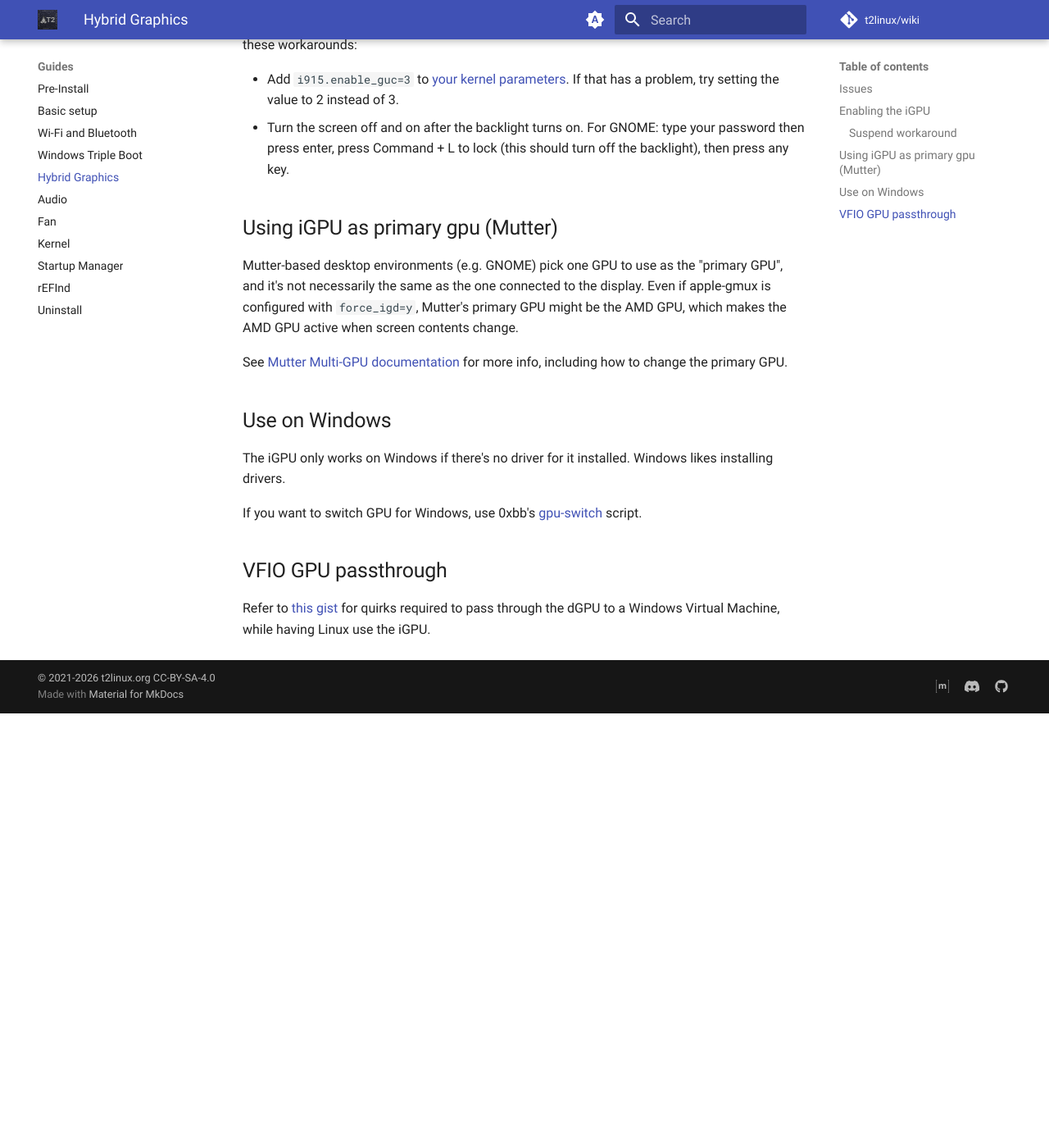
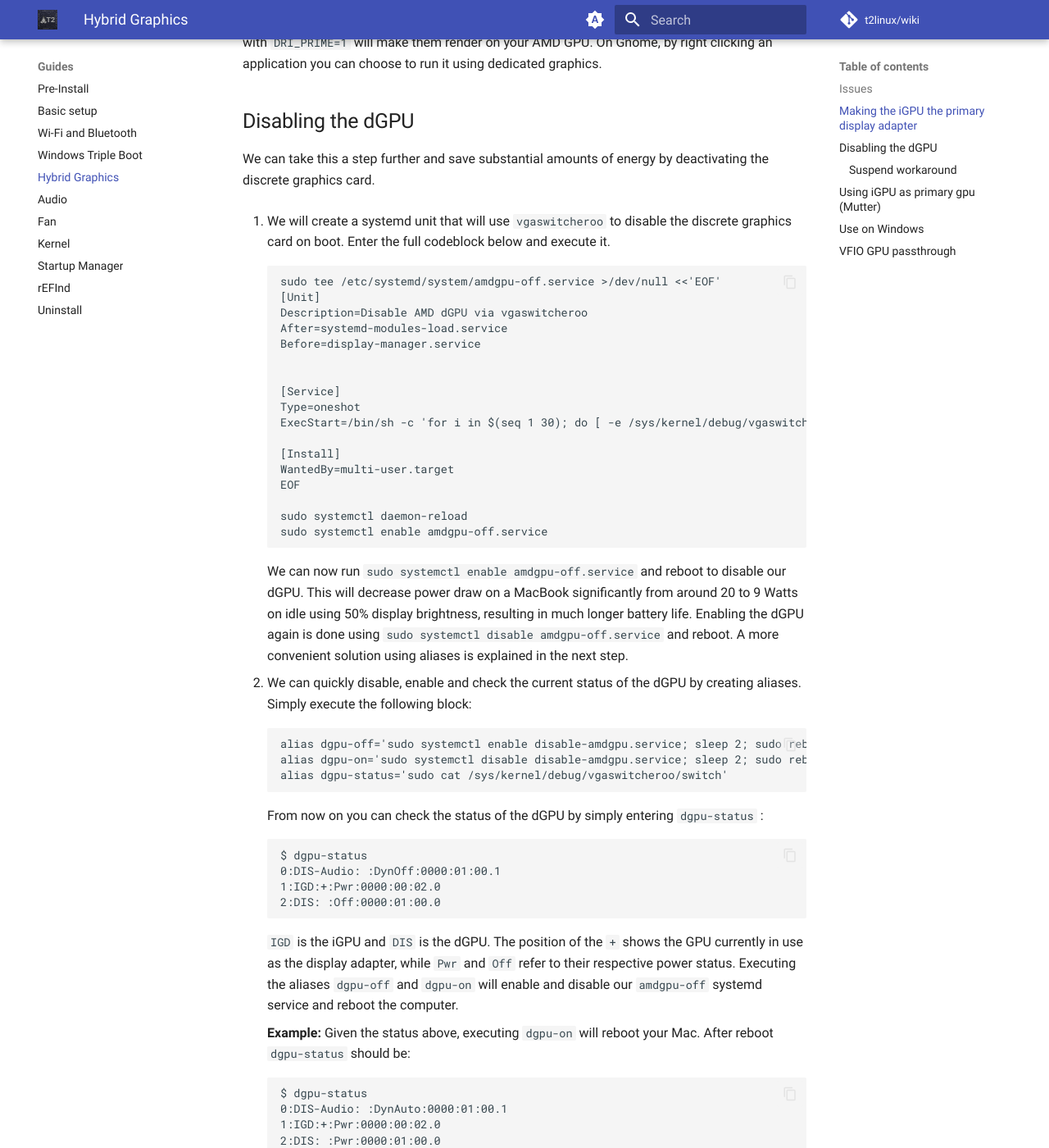
Before and after one commit to t2linux/wiki, an MkDocs documentation site: the page built from docs/guides/hybrid-graphics.md, in a window 1280 px wide and 1400 px high, scrolled down 1498 px. Shown: the whole window at 82% size. Built offline with MkDocs 1.6.1 and Material for MkDocs 9.7.7, drawn with Linux system fonts in a browser that asks for light colours; comment, search, counter and statistics services are not loaded; before the commit the page ends 2368 px from its top, so only the background shows below that; some of the changed text lies outside the part shown.

Commit message:
clarifies force igd and adds dgpu disable

````diff
--- a/docs/guides/hybrid-graphics.md
+++ b/docs/guides/hybrid-graphics.md
@@ -24,7 +24,10 @@ If you experience system freezes followed by high fan speeds and sudden shutdown
 
     You can also control the AMD GPU DPM with GUI tools such as [radeon-profile](https://github.com/emerge-e-world/radeon-profile). For GPU intensive tasks like playing games, machine learning or rendering you can try setting the DPM to high instead.
 
-## Enabling the iGPU
+## Making the iGPU the primary display adapter
+
+By default T2 Macs with hybrid graphics use the dGPU as primary display adapter, which in return requires the dGPU to be always powered on.
+To save energy and reduce battery consumption, we can force the iGPU to be the primary display adapter and default graphics accelerator in a first step.
 
 1.  Configure apple-gmux to switch to the iGPU at boot
 
@@ -34,8 +37,66 @@ If you experience system freezes followed by high fan speeds and sudden shutdown
         # Enable the iGPU by default if present
         options apple-gmux force_igd=y
         ```
+    2.  Or alternatively, add kernel parameter `apple_gmux.force_igd=1`
 
-`glxinfo | grep "OpenGL renderer"` should show an Intel GPU. Running programs with `DRI_PRIME=1` will make them render on your AMD GPU (some things do this automatically). You will get more battery time now as your AMD GPU can be turned off when not needed.
+After reboot `glxinfo | grep "OpenGL renderer"` should show an Intel GPU. Running programs with `DRI_PRIME=1` will make them render on your AMD GPU. On Gnome, by right clicking an application you can choose to run it using dedicated graphics.
+
+## Disabling the dGPU
+
+We can take this a step further and save substantial amounts of energy by deactivating the discrete graphics card.
+
+1. We will create a systemd unit that will use `vgaswitcheroo` to disable the discrete graphics card on boot. Enter the full codeblock below and execute it.
+
+    ```
+    sudo tee /etc/systemd/system/amdgpu-off.service >/dev/null <<'EOF'
+    [Unit]
+    Description=Disable AMD dGPU via vgaswitcheroo
+    After=systemd-modules-load.service
+    Before=display-manager.service
+
+
+    [Service]
+    Type=oneshot
+    ExecStart=/bin/sh -c 'for i in $(seq 1 30); do [ -e /sys/kernel/debug/vgaswitcheroo/switch ] && exec sh -c "echo OFF > /sys/kernel/debug/vgaswitcheroo/switch"; sleep 1; done; exit 1'
+
+    [Install]
+    WantedBy=multi-user.target
+    EOF
+
+    sudo systemctl daemon-reload
+    sudo systemctl enable amdgpu-off.service
+    ```
+    We can now run `sudo systemctl enable amdgpu-off.service` and reboot to disable our dGPU. This will decrease power draw on a MacBook significantly from around 20 to 9 Watts on idle using 50% display brightness, resulting in much longer battery life.
+    Enabling the dGPU again is done using `sudo systemctl disable amdgpu-off.service` and reboot. A more convenient solution using aliases is explained in the next step.
+
+2. We can quickly disable, enable and check the current status of the dGPU by creating aliases. Simply execute the following block:
+
+    ```
+    alias dgpu-off='sudo systemctl enable disable-amdgpu.service; sleep 2; sudo reboot'
+    alias dgpu-on='sudo systemctl disable disable-amdgpu.service; sleep 2; sudo reboot'
+    alias dgpu-status='sudo cat /sys/kernel/debug/vgaswitcheroo/switch'
+    ```
+    From now on you can check the status of the dGPU by simply entering `dgpu-status` :
+
+    ```
+    $ dgpu-status
+    0:DIS-Audio: :DynOff:0000:01:00.1
+    1:IGD:+:Pwr:0000:00:02.0
+    2:DIS: :Off:0000:01:00.0
+    ```
+    `IGD` is the iGPU and `DIS` is the dGPU. The position of the `+` shows the GPU currently in use as the display adapter, while `Pwr` and `Off` refer to their respective power status.
+    Executing the aliases `dgpu-off` and `dgpu-on` will enable and disable our `amdgpu-off` systemd service and reboot the computer.
+
+    **Example:** Given the status above, executing `dgpu-on` will reboot your Mac. After reboot `dgpu-status` should be:
+
+    ```
+    $ dgpu-status
+    0:DIS-Audio: :DynAuto:0000:01:00.1
+    1:IGD:+:Pwr:0000:00:02.0
+    2:DIS: :Pwr:0000:01:00.0
+    ```
+
+
 
 ### Suspend workaround
 
````
